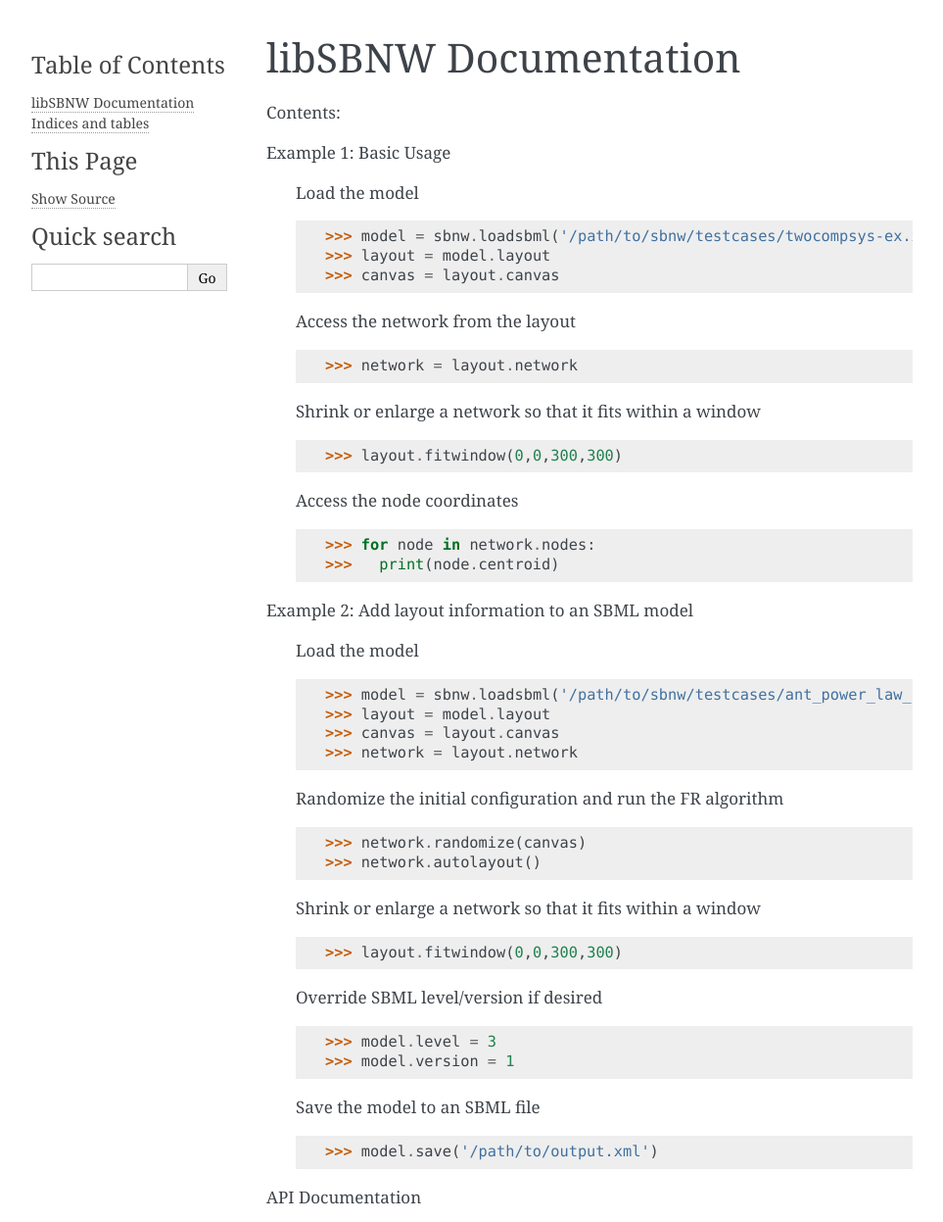
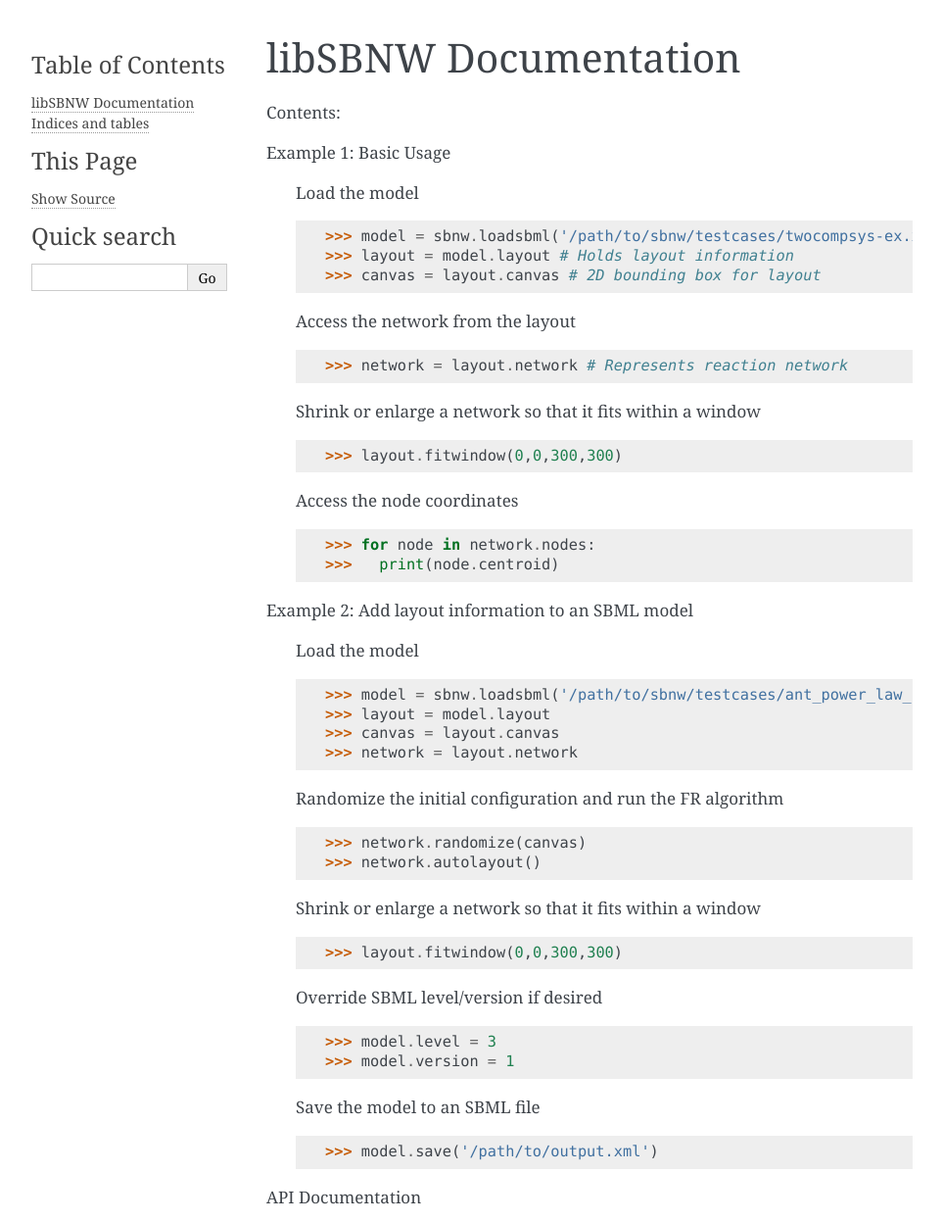
Before and after one commit to 0u812/sbnw, a Sphinx documentation site: the page built from graphfab/sphinx/source/index.rst, in a window 1280 px wide, cut to the strip 0-1247 px from the top of the page. Shown: the whole strip at 98% size, without its empty margins (148-1111 px from the left). Built offline with Sphinx 7.4.7, drawn with Linux system fonts in a browser that asks for light colours.

Commit message:
update docs

```diff
--- a/graphfab/sphinx/source/index.rst
+++ b/graphfab/sphinx/source/index.rst
@@ -10,12 +10,12 @@ Example 1: Basic Usage
    Load the model
 
    >>> model = sbnw.loadsbml('/path/to/sbnw/testcases/twocompsys-ex.xml')
-   >>> layout = model.layout
-   >>> canvas = layout.canvas
+   >>> layout = model.layout # Holds layout information
+   >>> canvas = layout.canvas # 2D bounding box for layout
 
    Access the network from the layout
 
-   >>> network = layout.network
+   >>> network = layout.network # Represents reaction network
 
    Shrink or enlarge a network so that it fits within a window
 
```
